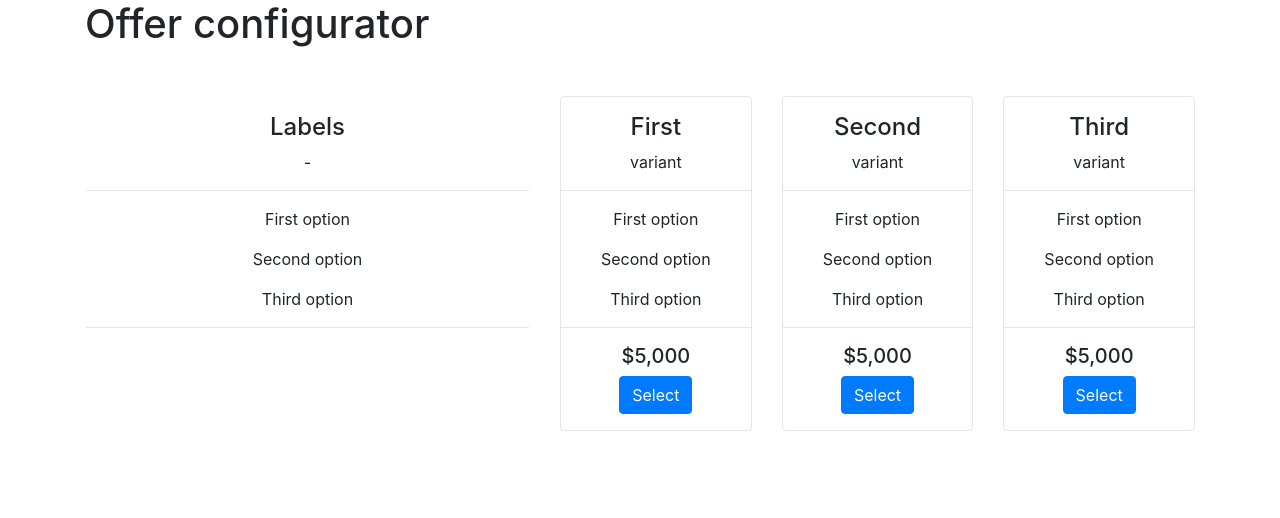
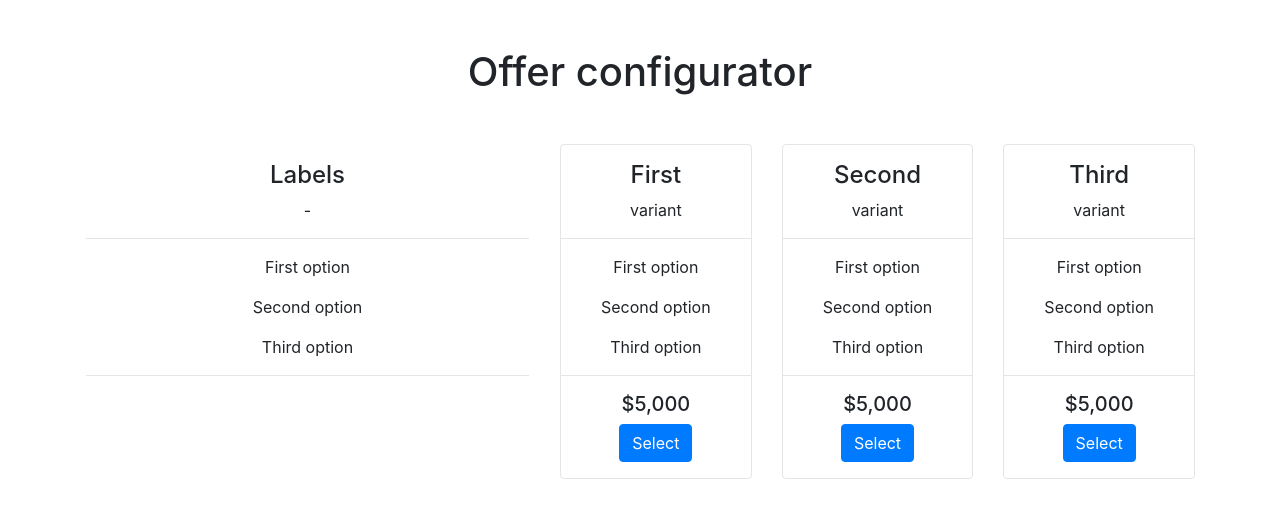
Before and after one commit to marcinmajkowski/angular-advanced-forms, an Angular app: page / in a window 1280 px wide. Shown: the top 518 px of the page. Built offline with nearby package versions, Linux system fonts and the light colour scheme.

Commit message:
Center title

```diff
--- a/src/app/offer-configurator/offer-configurator.component.html
+++ b/src/app/offer-configurator/offer-configurator.component.html
@@ -1,4 +1,4 @@
-<h1 class="mb-5">Offer configurator</h1>
+<h1 class="text-center my-5">Offer configurator</h1>
 <div class="row">
   <div class="col-5">
     <app-variant-labels></app-variant-labels>
```
